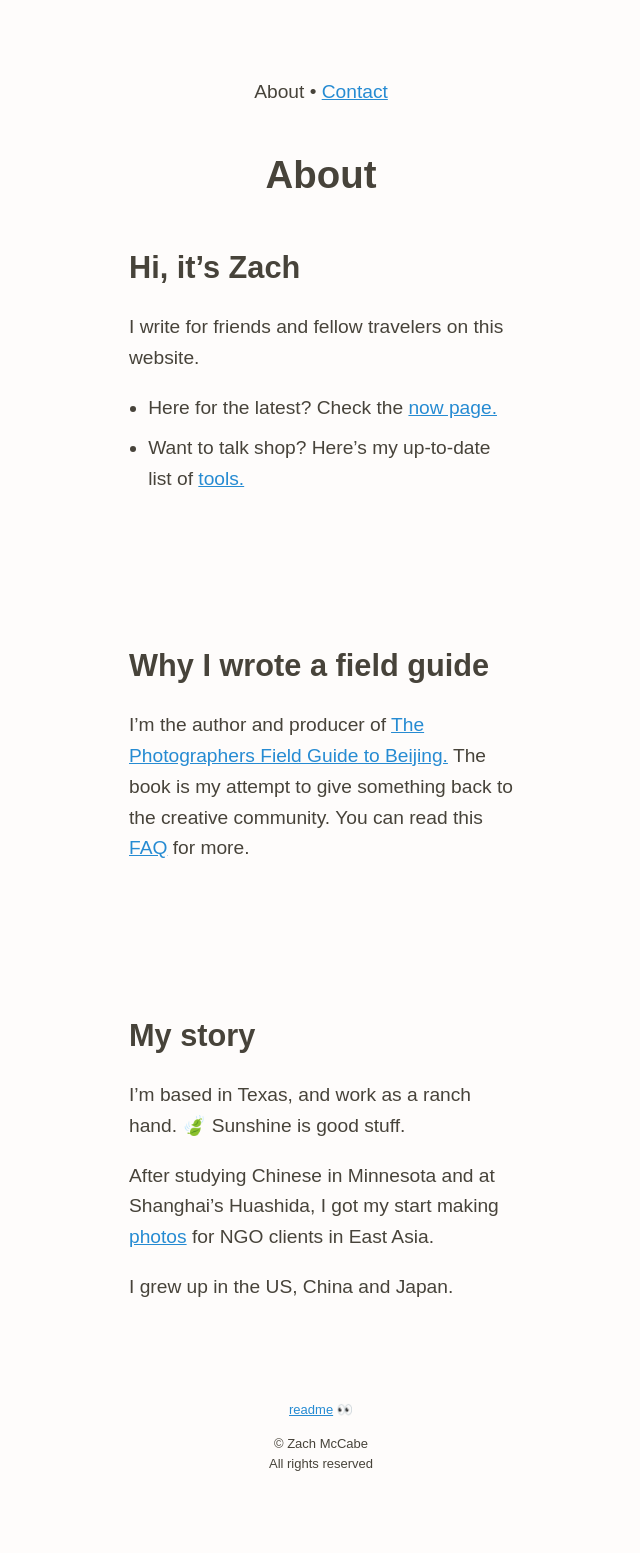
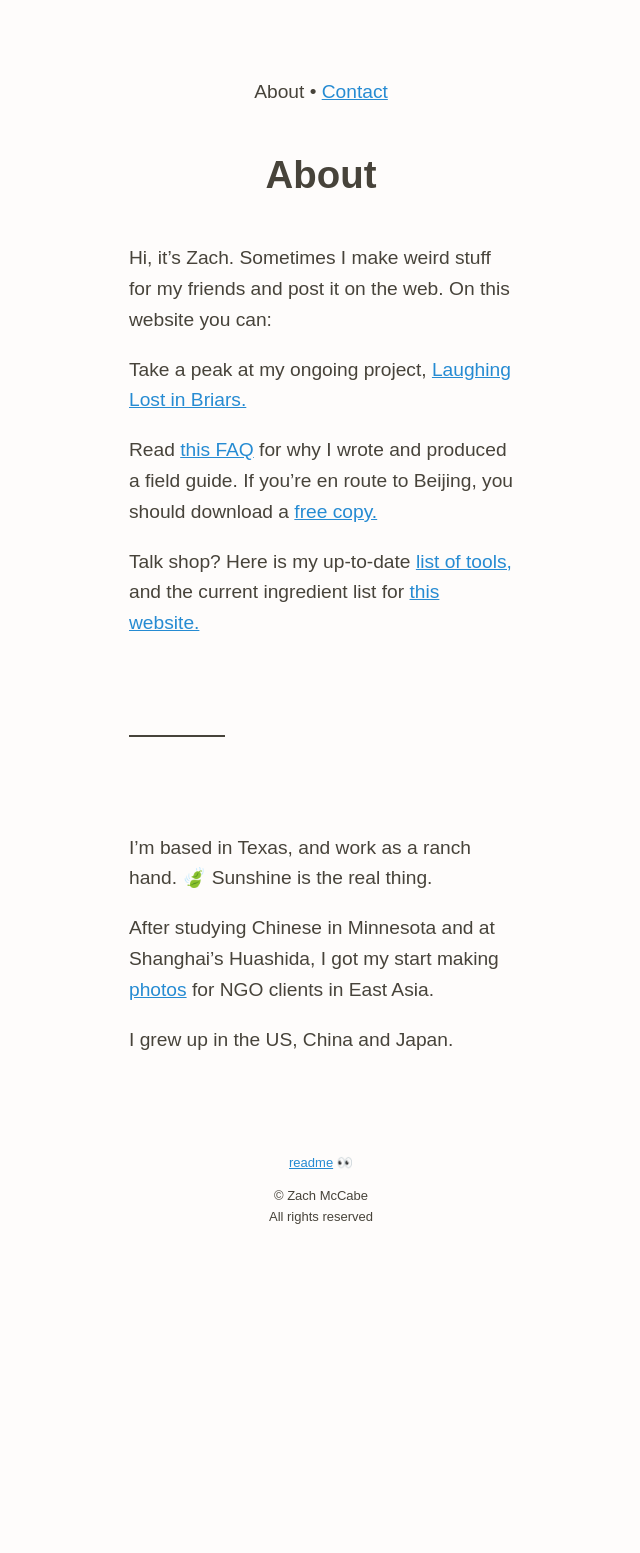
Before and after one commit to zachmccabe/zachmccabe.github.io, a Jekyll site: the page built from about.md, in a window 1280 px wide. Shown: the whole page, without its empty margins (319-959 px from the left). Built offline with Jekyll 4.4.1, drawn with Linux system fonts in a browser that asks for light colours; after the commit the page ends 1306 px from its top, so only the background shows below that.

Commit message:
Update about.md
Changes to copy.

```diff
--- a/about.md
+++ b/about.md
@@ -1,41 +1,38 @@
 ---
 layout: kaoliang3_article
 title: About
-date: 2020-07-08
+date: 2020-07-13
 description: Hi, it's Zach. I write for friends and fellow travelers on this website.
 
 ---
 
 
-## Hi, it's Zach
+Hi, it's Zach. Sometimes I make weird stuff for my friends and post it on the web. On this website you can:
 
-I write for friends and fellow travelers on this website.
+Take a peak at my ongoing project, [Laughing Lost in Briars.]
 
-- Here for the latest? Check the [now page.]
-- Want to talk shop? Here's my up-to-date list of [tools.]
+Read [this FAQ] for why I wrote and produced a field guide. If you're en route to Beijing, you should download a [free copy.]
 
-[now page.]: https://www.zachmccabe.com/now.html
+Talk shop? Here is my up-to-date [list of tools,] and the current ingredient list for [this website.]
 
-[tools.]: https://www.zachmccabe.com/tools.html
+---
 
-
-
-## Why I wrote a field guide
-
-I'm the author and producer of [The Photographers Field Guide to Beijing.] The book is my attempt to give something back to the creative community. You can read this [FAQ] for more.
-
-[The Photographers Field Guide to Beijing.]: https://www.zachmccabe.com/beijing
-
-[FAQ]: https://www.zachmccabe.com/beijing/faq.html#why-is-this-book-free
-
-
-
-## My story
-
-I'm based in Texas, and work as a ranch hand. 🍃 Sunshine is good stuff.
+I'm based in Texas, and work as a ranch hand. 🍃 Sunshine is the real thing.
 
 After studying Chinese in Minnesota and at Shanghai’s Huashida, I got my start making [photos] for NGO clients in East Asia.
 
 I grew up in the US, China and Japan.
 
-[photos]: https://www.zachmccabe.com/postcard.html
+
+
+[Laughing Lost in Briars.]: https://www.zachmccabe.com/briars
+
+[this FAQ]: https://www.zachmccabe.com/beijing/faq#why-is-this-book-free
+
+[free copy.]: https://www.zachmccabe.com/beijing
+
+[list of tools,]: https://www.zachmccabe.com/tools
+
+[this website.]: https://www.zachmccabe.com/ntk
+
+[photos]: https://www.zachmccabe.com/postcard
```
